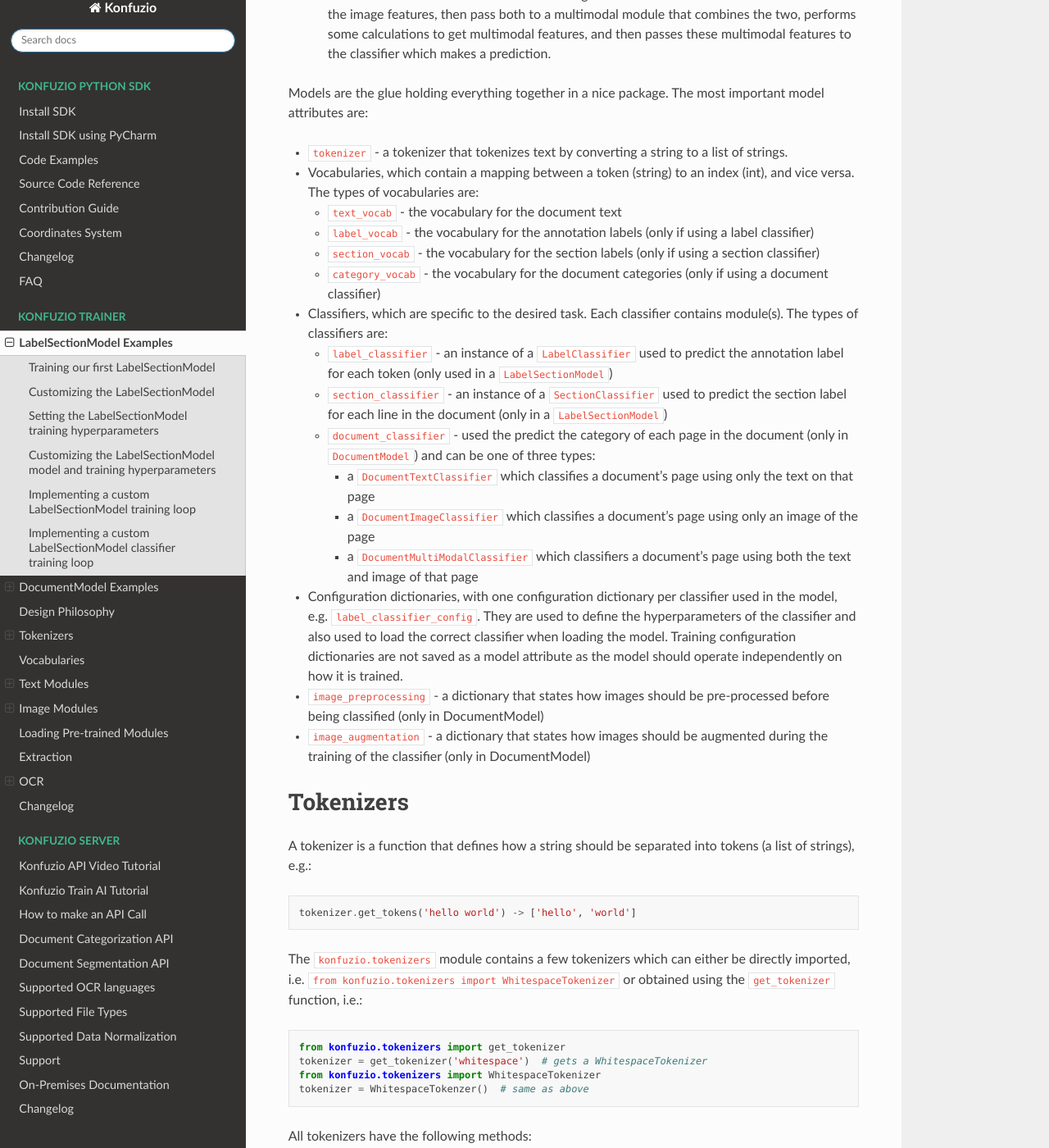
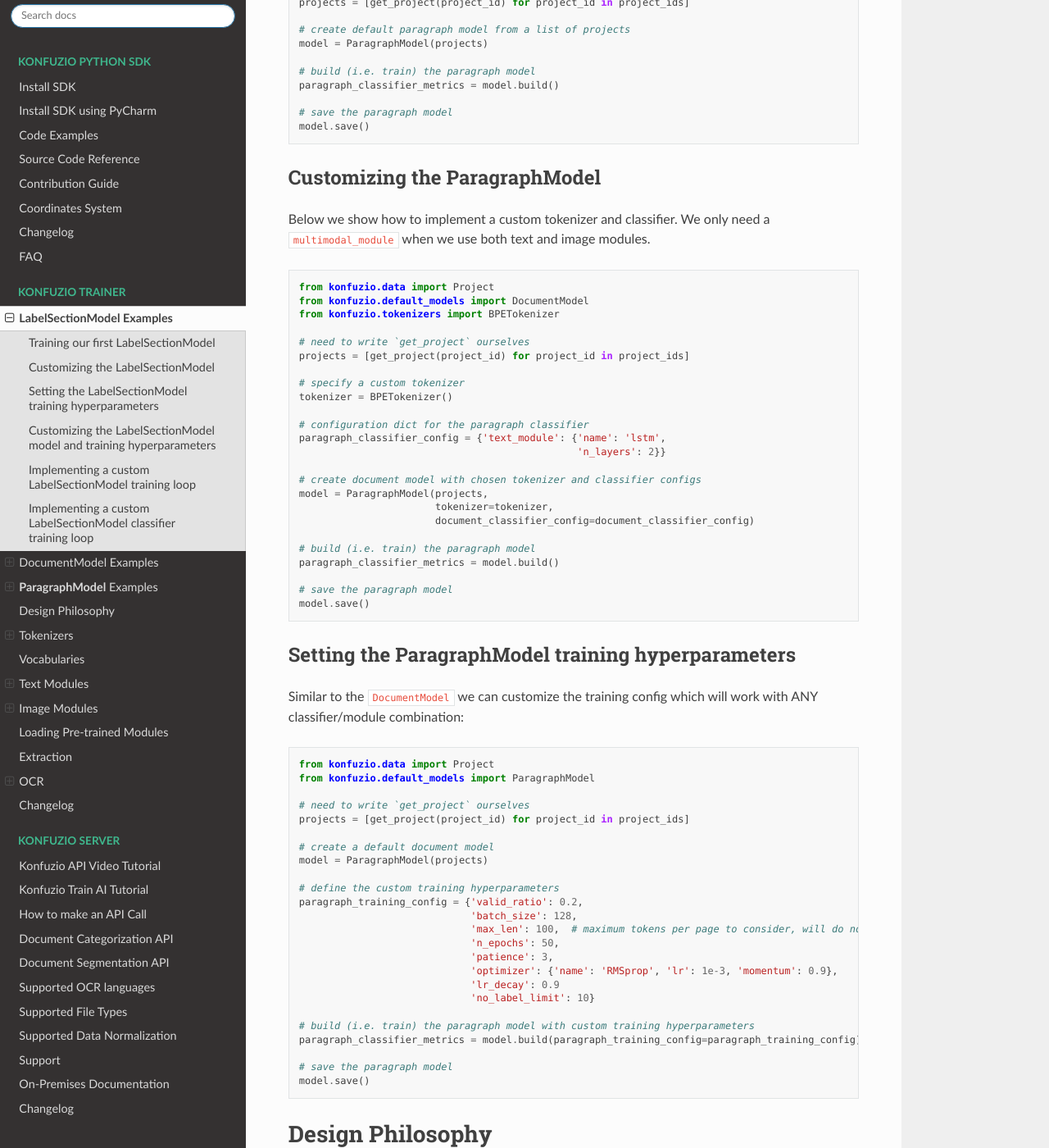
Before and after one commit to konfuzio-ai/konfuzio-sdk, a Sphinx documentation site: the page built from docs/training/training_documentation.md, in a window 1280 px wide and 1400 px high, scrolled down 11013 px. Shown: the whole window at 82% size. Built offline with Sphinx 7.4.7 and the Read the Docs theme 2.0.0, drawn with Linux system fonts in a browser that asks for light colours; some of the changed text lies outside the part shown.

Commit message:
add function to split text into paragraphs

````diff
--- a/docs/training/training_documentation.md
+++ b/docs/training/training_documentation.md
@@ -466,6 +466,99 @@
 model.save()
 ```
 
+## **ParagraphModel** Examples
+
+![ParagraphModel Diagram](../_static/img/paragraph_model.png)
+
+A `ParagraphModel` takes the text of the pages as input and predicts the "category" for each paragraph in that text.
+It uses text features (from the OCR text from the page).
+
+### Training our first ParagraphModel
+
+A `ParagraphModel` contains a `ParagraphClassifier`.
+Similar to the `DocumentModel`, it has a set of default model hyperparameters and default training hyperparameters.
+
+```python
+from konfuzio.data import Project
+from konfuzio.default_models import ParagraphModel
+
+# need to write `get_project` ourselves
+projects = [get_project(project_id) for project_id in project_ids]
+
+# create default paragraph model from a list of projects
+model = ParagraphModel(projects)
+
+# build (i.e. train) the paragraph model
+paragraph_classifier_metrics = model.build()
+
+# save the paragraph model
+model.save()
+```
+
+### Customizing the ParagraphModel
+
+Below we show how to implement a custom tokenizer and classifier.
+We only need a `multimodal_module` when we use both text and image modules.
+
+```python
+from konfuzio.data import Project
+from konfuzio.default_models import DocumentModel
+from konfuzio.tokenizers import BPETokenizer
+
+# need to write `get_project` ourselves
+projects = [get_project(project_id) for project_id in project_ids]
+
+# specify a custom tokenizer
+tokenizer = BPETokenizer()
+
+# configuration dict for the paragraph classifier
+paragraph_classifier_config = {'text_module': {'name': 'lstm',
+                                               'n_layers': 2}}
+
+# create document model with chosen tokenizer and classifier configs
+model = ParagraphModel(projects,
+                       tokenizer=tokenizer,
+                       document_classifier_config=document_classifier_config)
+
+# build (i.e. train) the paragraph model
+paragraph_classifier_metrics = model.build()
+
+# save the paragraph model
+model.save()
+```
+
+### Setting the ParagraphModel training hyperparameters
+
+Similar to the `DocumentModel` we can customize the training config which will work with ANY classifier/module combination:
+
+```python
+from konfuzio.data import Project
+from konfuzio.default_models import ParagraphModel
+
+# need to write `get_project` ourselves
+projects = [get_project(project_id) for project_id in project_ids]
+
+# create a default document model
+model = ParagraphModel(projects)
+
+# define the custom training hyperparameters
+paragraph_training_config = {'valid_ratio': 0.2,
+                             'batch_size': 128,
+                             'max_len': 100,  # maximum tokens per page to consider, will do nothing if no text_module used
+                             'n_epochs': 50,
+                             'patience': 3,
+                             'optimizer': {'name': 'RMSprop', 'lr': 1e-3, 'momentum': 0.9},
+                             'lr_decay': 0.9
+                             'no_label_limit': 10}
+
+# build (i.e. train) the paragraph model with custom training hyperparameters
+paragraph_classifier_metrics = model.build(paragraph_training_config=paragraph_training_config)
+
+# save the paragraph model
+model.save()
+```
+
+
 ## Design Philosophy
 
 - A "model" encapsulates everything we need for training on a labeled dataset and then performing extraction (inference) on some real data.
````
Also changed, not shown: docs/_static/img/paragraph_model.png (added).
